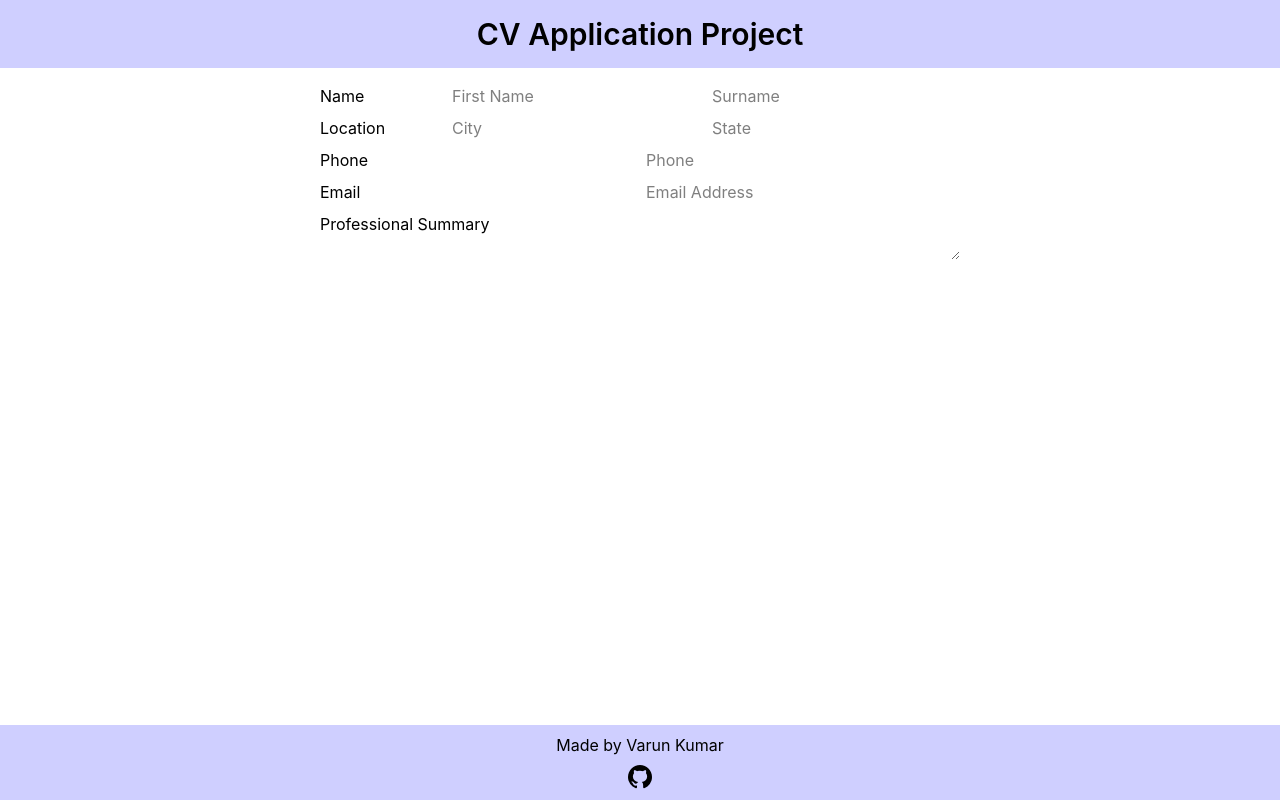
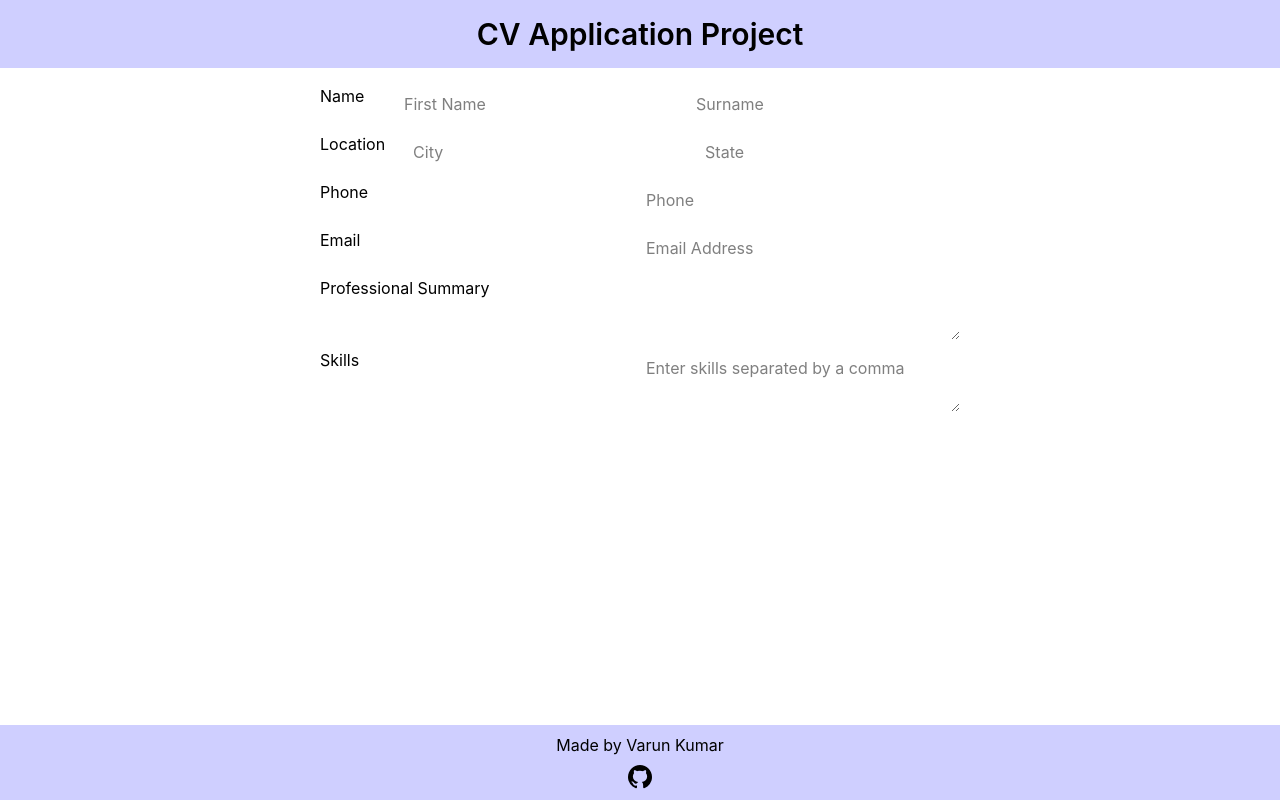
Before and after one commit to VK4041/CV_Application, a React (Vite) app: page / in a window 1280 px wide. Built offline with nearby package versions, Linux system fonts and the light colour scheme.

Commit message:
Add skills section rendering using comma splitting

```diff
--- a/src/components/cv.jsx
+++ b/src/components/cv.jsx
@@ -2,9 +2,14 @@ export default function CV({ details }) {
   function isEmptyInput(input) {
     return input === "" || input === undefined;
   }
+  function generateSkillBlocks(input) {
+    let skills = input.split(",");
+    skills = skills.map((skill) => skill.trim());
+    return skills;
+  }
   return (
     <div className="cv-container flex flex-col bg-[#f2f2f2] px-4 py-8 border-1 font-sans">
-      <header className="text-center flex flex-col gap-2">
+      <header className="text-center flex flex-col gap-2 mb-4">
         <p className="name font-extrabold text-2xl font-serif">
           {details.firstname} {details.surname}
         </p>
@@ -14,15 +19,30 @@ export default function CV({ details }) {
           <span className="email">{details.email}</span>
         </p>
       </header>
-      <hr />
       {!isEmptyInput(details.summary) && (
         <section className="summary">
-          <p className="font-bold">PROFESSIONAL SUMMARY</p>
+          <p className="font-bold uppercase">Professional Summary</p>
+          <hr />
           <p>{details.summary}</p>
-          <hr />
         </section>
       )}
       {/* next section here */}
+      {!isEmptyInput(details.skills) && (
+        <section>
+          <p className="font-bold uppercase">Skills</p>
+          <hr />
+          <div className="flex gap-2">
+            {generateSkillBlocks(details.skills).map((skill) => (
+              <span
+                key={crypto.randomUUID()}
+                className="skill bg-blue-400 border-1 rounded-2xl text-white px-4 py-2 capitalize"
+              >
+                {skill}
+              </span>
+            ))}
+          </div>
+        </section>
+      )}
     </div>
   );
 }
--- a/src/components/form.jsx
+++ b/src/components/form.jsx
@@ -23,7 +23,15 @@ export default function Form({ handleChange }) {
         <label htmlFor="summary">Professional Summary</label>
         <textarea name="summary" id="summary" maxLength={400} />
       </div>
-      {/* next section here */}
+      <div className="input-row">
+        <label htmlFor="skills">Skills</label>
+        <textarea
+          name="skills"
+          id="skills"
+          placeholder="Enter skills separated by a comma"
+          maxLength={400}
+        ></textarea>
+      </div>
     </form>
   );
 }
--- a/src/styles/main.css
+++ b/src/styles/main.css
@@ -7,8 +7,11 @@
 }
 input,
 textarea {
-  @apply hover:bg-amber-100;
+  @apply hover:bg-amber-100 px-4 py-2;
 }
 hr {
-  margin: 2rem 0;
+  margin-bottom: 1rem;
 }
+section {
+  margin-top: 2rem;
+}
```
